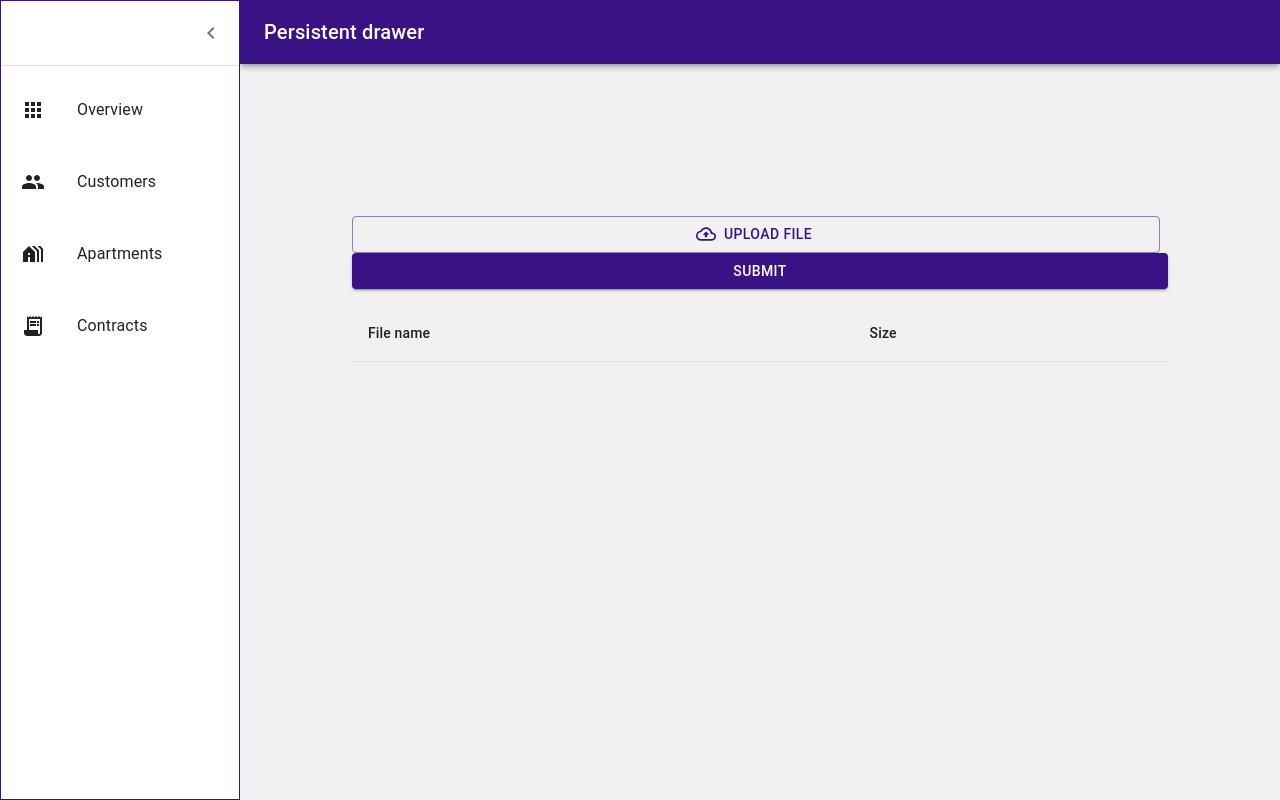
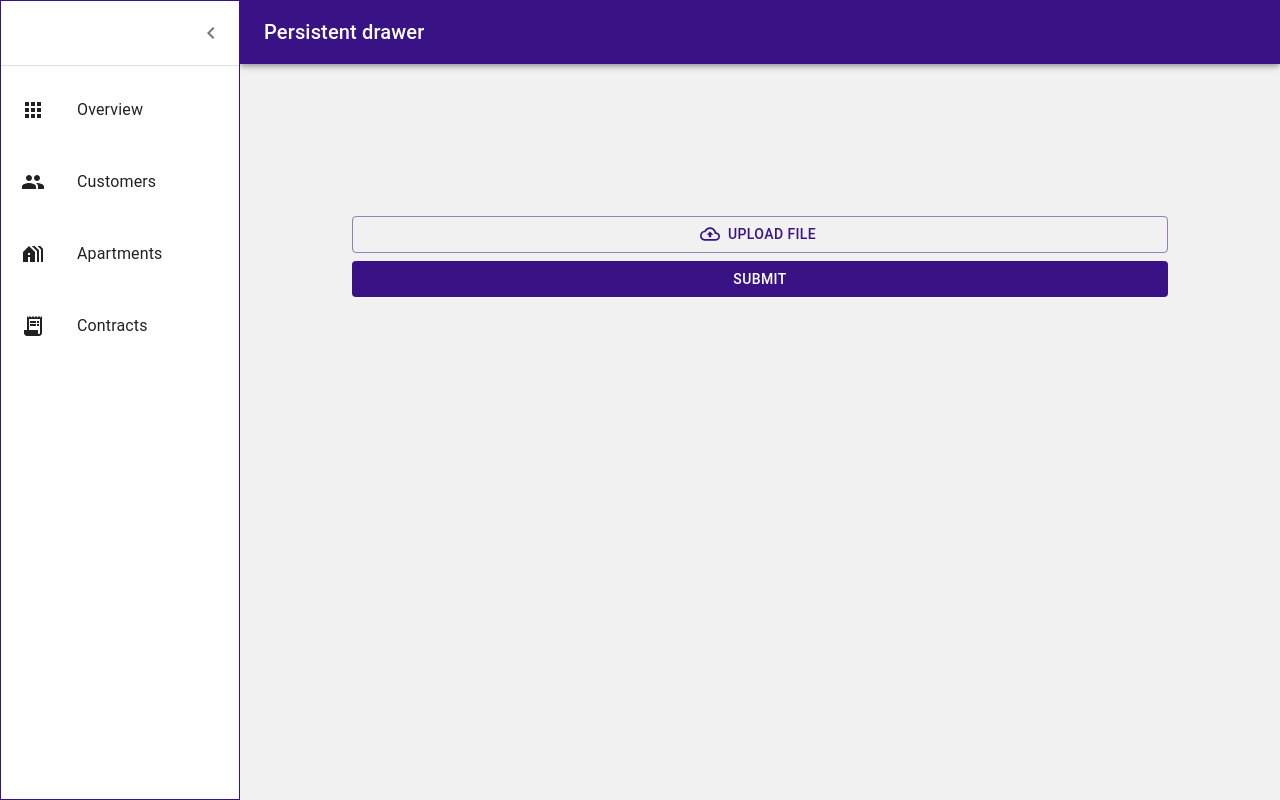
Before and after one commit to Bie-NHD/Rent-management-dashboard, a React (Vite) app in the folder frontend-2/: page /import in a window 1280 px wide. Built offline with nearby package versions, Linux system fonts and the light colour scheme.

Commit message:
add: delete file in Import Page

```diff
--- a/frontend-2/src/pages/ImportPage.jsx
+++ b/frontend-2/src/pages/ImportPage.jsx
@@ -1,3 +1,4 @@
+import React, { useEffect, useState } from "react";
 import {
   Table,
   TableBody,
@@ -8,22 +9,30 @@ import {
   Button,
   FormControl,
   Box,
+  Stack,
+  LinearProgress,
 } from "@mui/material";
 import Container from "@mui/material/Container";
+// icons
 import { CloudUploadOutlined } from "@mui/icons-material";
-import React, { useEffect, useState } from "react";
-import { Form, useLoaderData } from "react-router-dom";
+import HourglassBottomIcon from "@mui/icons-material/HourglassBottom";
+import CheckCircleIcon from "@mui/icons-material/CheckCircle";
+import ErrorIcon from "@mui/icons-material/Error";
 import { styled } from "@mui/material/styles";
-
 import {
   API_ROUTE_APARMENT,
-  API_ROUTE_CONTRACT,
-  API_ROUTE_USER,
 } from "../utils/constants";
-import HourglassBottomIcon from "@mui/icons-material/HourglassBottom";
-import CheckCircleIcon from "@mui/icons-material/CheckCircle";
 import { importApartmentsAPI } from "../api";
+import DeleteButton from "../components/DeleteButton";
+const styles = {
+  button: {
+    boxShadow: "none",
+  },
+  //
+  // Setting animation : https://stackoverflow.com/a/68460725
+  //
 
+}
 // styled input button
 const VisuallyHiddenInput = styled("input")({
   clip: "rect(0 0 0 0)",
@@ -46,6 +55,7 @@ const icons = {
 const ImportPage = () => {
   let importType = new URL(window.location.href).searchParams.get("type");
   const [files, setFiles] = useState([]);
+  const [showProgressBar, setShowProgressBar] = React.useState(false)
 
   console.log(importType);
 
@@ -81,6 +91,13 @@ const ImportPage = () => {
         break;
     }
   }
+  //
+  // HANDLE DELETE
+  //
+  const handleDelete = item => {
+    const newFiles = files.filter((file)=> file!= item);
+    setFiles(newFiles)
+  }
 
   return (
     <Container
@@ -91,13 +108,15 @@ const ImportPage = () => {
       }}
     >
       <FormControl>
+        <Stack spacing={1}>
+
         <Button
           component="label"
           role={undefined}
           variant="outlined"
           tabIndex={-1}
           startIcon={<CloudUploadOutlined />}
-          sx={{ marginRight: ".5rem" }}
+          sx={styles.button}
         >
           Upload file
           <VisuallyHiddenInput
@@ -106,11 +125,25 @@ const ImportPage = () => {
             onChange={(e) => updateFiles(e.target.files)}
           />
         </Button>
-        <Button variant="contained" onClick={() => handleSubmit()}>
+        <Button variant="contained" onClick={() => handleSubmit()}      sx={styles.button}>
           Submit
         </Button>
+        </Stack>
       </FormControl>
       <Box sx={{ display: "block", margin: ".5rem" }}></Box>
+      {
+        //
+        //  apartments != null && apartments.length > 0
+        //
+        files && files.length ? (
+
+//           <Paper>
+// <Container>File name</Container>
+// {showProgressBar?
+// (<LinearProgress variant="indetermediate"/>):
+// }
+//           </Paper>
+
           <TableContainer
             sx={{
               alignSelf: "center",
@@ -120,20 +153,21 @@ const ImportPage = () => {
               <TableHead>
                 <TableRow>
                   <TableCell>File name</TableCell>
-              <TableCell>Size</TableCell>
+                  <TableCell></TableCell>
                 </TableRow>
               </TableHead>
               <TableBody>
-            {files
-              ? files.map((item) => (
+                {files.map((item) => (
                   <TableRow key={item.filename}>
                     <TableCell key={item.filename}>{item.filename}</TableCell>
+                    <TableCell><DeleteButton handleDelete={()=>handleDelete(item)} /></TableCell>
                   </TableRow>
-                ))
-              : null}
+                ))}
               </TableBody>
             </Table>
           </TableContainer>
+        ) : null
+      }
     </Container>
   );
 };
```
Lines whose indentation alone changed are shown as unchanged.
